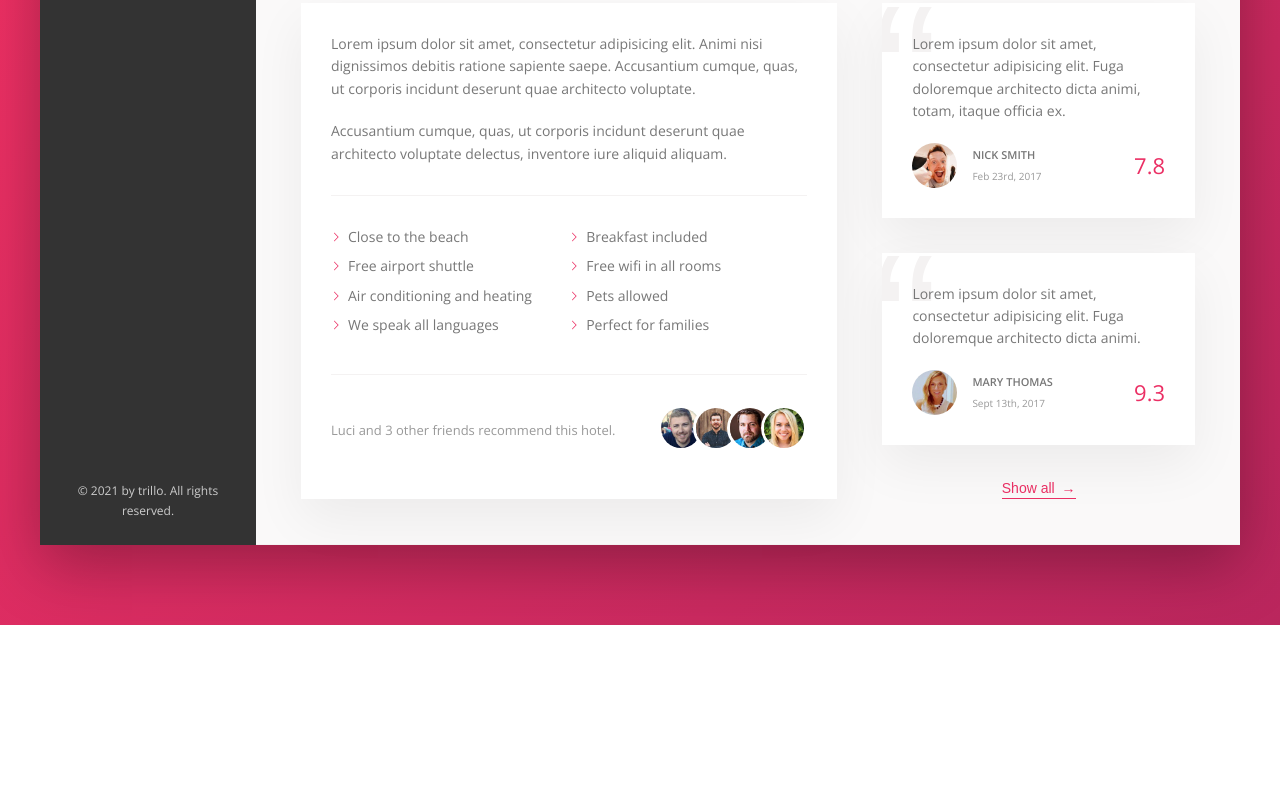
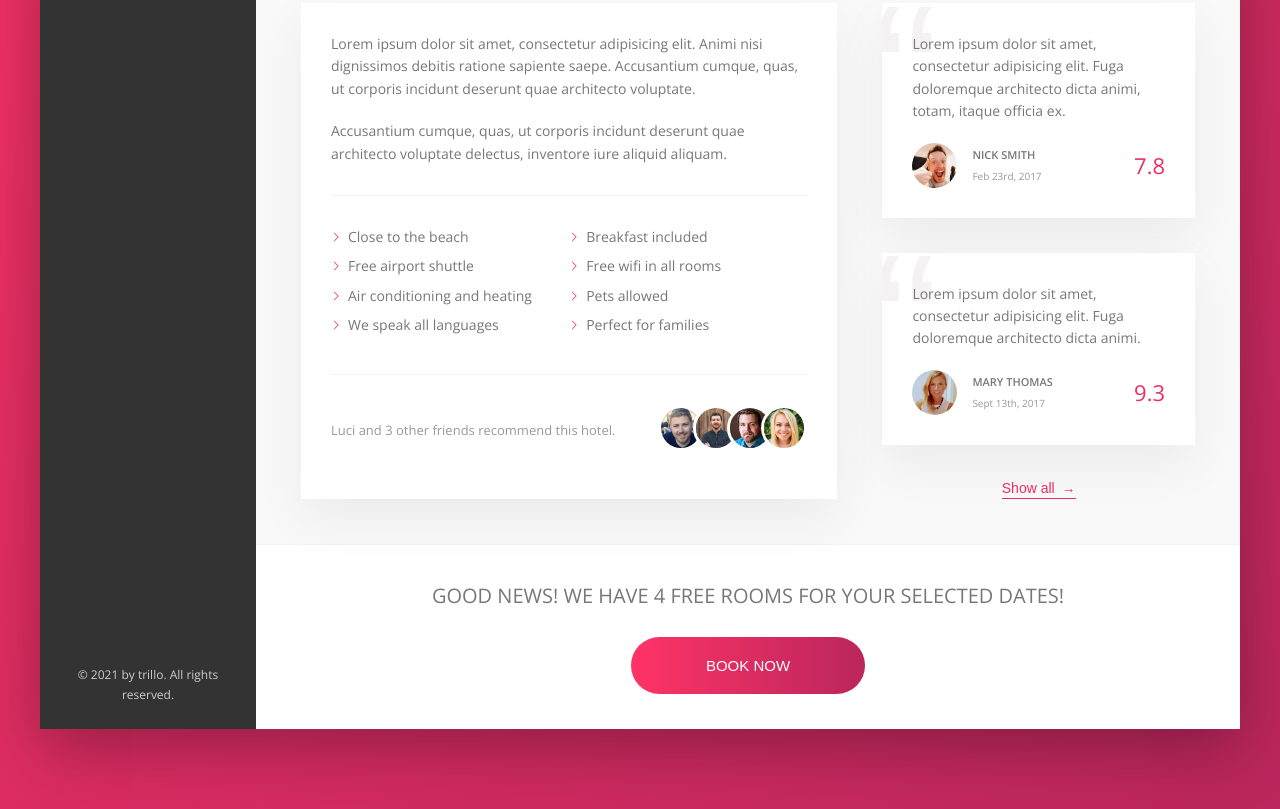
Before and after one commit to JasonTK421/Trillo, a plain HTML site: page index.html in a window 1280 px wide. Shown: the part 644-1453 px from the top of the page. Before the commit the page ends 1269 px from the top, so only its background shows below. Drawn offline with nearby package versions, Linux system fonts and the light colour scheme.

Commit message:
CTA section finished

```diff
--- a/index.html
+++ b/index.html
@@ -200,7 +200,7 @@
                                     Lorem ipsum dolor sit amet, consectetur adipisicing elit. Fuga doloremque architecto dicta animi.
                                 </blockquote>
 
-                                <figcaption class="review__user">
+                                <figure class="review__user">
                                     <img src="img/user-2.jpg" alt="" class="review__photo">
 
                                     <div class="review__user-box">
@@ -209,10 +209,21 @@
                                     </div>
 
                                     <div class="review__rating">9.3</div>
-                                </figcaption>
+                                </figure>
                             </figure>
                             <button class="btn-inline">Show all <span>&rarr;</span></button>
                         </div>
+                    </div>
+
+                    <div class="cta">
+                        <h2 class="cta__book-now">
+                            Good news! We have 4 free rooms for your selected dates!
+                        </h2>
+
+                        <button class="btn">
+                            <span class="btn__visible">Book now</span>
+                            <span class="btn__invisible">Only 4 rooms left</span>
+                        </button>
                     </div>
                 </main>
             </div>
--- a/sass/_component.scss
+++ b/sass/_component.scss
@@ -443,3 +443,69 @@
         z-index: 1;
     }
 }
+
+
+//////////////////////////////////////////////
+// CALL TO ACTION
+.cta {
+    padding: 3.5rem 0;
+    text-align: center;
+
+    &__book-now {
+        font-size: 2rem;
+        font-weight: 300;
+        text-transform: uppercase;
+        margin-bottom: 2.5rem;
+    }
+}
+
+
+//////////////////////////////////////////////
+// CALL TO ACTION BUTTON
+.btn {
+    font-size: 1.5rem;
+    font-weight: 300;
+    text-transform: uppercase;
+    border-radius: 100px;
+    border: none;
+    background-image: linear-gradient(to right, var(--color-primary-light), var(--color-primary-dark));
+    color: #fff;
+    position: relative;
+    overflow: hidden;
+    cursor: pointer;
+
+    & > * {
+        display: inline-block;
+        height: 100%;
+        width: 100%;
+        transition: all .2s;
+    }
+
+    &__visible {
+        padding: 2rem 7.5rem;
+    }
+
+    &__invisible {
+        position: absolute;
+        padding: 2rem 0;
+        left: 0;
+        top: -100%;
+    }
+
+    &:hover {
+        background-image: linear-gradient(to left, var(--color-primary-light), var(--color-primary-dark));
+    }
+
+    &:hover &__visible {
+        transform: translateY(100%);
+    }
+
+    &:hover &__invisible {
+        top: 0;
+    }
+
+    &:focus {
+        outline: none;
+        animation: pulsate 1s infinite;
+    }
+}
```
Also changed, not shown: css/style.css, 1 other file.
